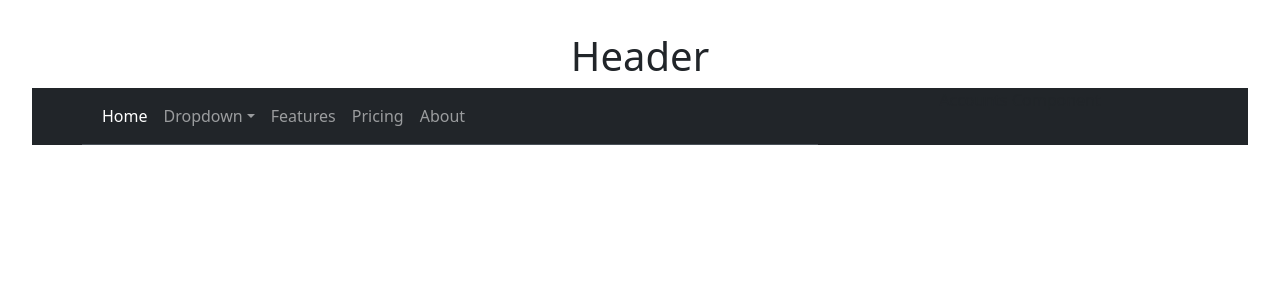
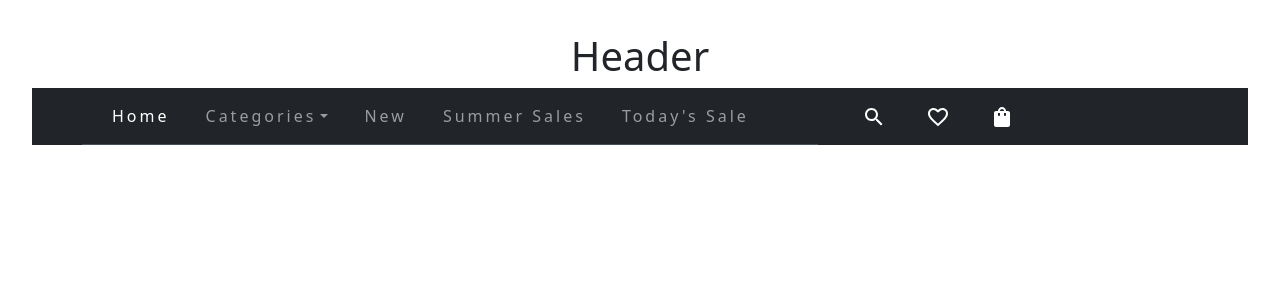
Before and after one commit to sanjaya121/reactjs-ui-client, a React (Vite) app: page / in a window 1280 px wide. Shown: the top 300 px of the page. Built offline with nearby package versions, Linux system fonts and the light colour scheme.

Commit message:
navingation accounts

```diff
--- a/package.json
+++ b/package.json
@@ -13,7 +13,8 @@
   "dependencies": {
     "@emotion/react": "^11.14.0",
     "@emotion/styled": "^11.14.0",
-    "@mui/material": "^6.4.0",
+    "@mui/icons-material": "^6.4.6",
+    "@mui/material": "^6.4.6",
     "axios": "^1.8.1",
     "bootstrap": "^5.3.3",
     "react": "^19.0.0",
--- /dev/null
+++ b/src/components/common/account/NavAccount.tsx
@@ -0,0 +1,32 @@
+
+import SearchIcon from '@mui/icons-material/Search';
+import FavoriteBorderIcon from '@mui/icons-material/FavoriteBorder';
+import ShoppingBagIcon from '@mui/icons-material/ShoppingBag';
+
+import './navaccount.scss'
+
+const NavAccount=()=>{
+
+    return(
+        <div className="navbar-account">
+           <div className="account-icon-container">
+            <div className="icons">
+                <div className="search-icon icon">
+                <SearchIcon />
+                </div>
+                <div className="favorites icon">
+                    <FavoriteBorderIcon/>
+                </div>
+                <div className="shopping-cart icon">
+                    <ShoppingBagIcon/>
+                </div>
+
+            </div>
+           </div>
+        </div>
+    )
+
+
+}
+
+export default NavAccount;
--- /dev/null
+++ b/src/components/common/account/navaccount.scss
@@ -0,0 +1,18 @@
+
+
+.navbar-account{
+
+    .account-icon-container{
+
+        .icons{
+            svg{
+                fill:#fff;
+            }
+         display: flex;
+         flex-direction: row;
+            .icon{
+                margin: 0 20px;
+            }
+        }
+    }
+}
--- a/src/components/common/navigation/Navigation.tsx
+++ b/src/components/common/navigation/Navigation.tsx
@@ -1,5 +1,4 @@
-
-
+import NavAccount from "../account/NavAccount";
 import "./navigation.scss";
 
 const Navigation = () => {
@@ -9,41 +8,80 @@ const Navigation = () => {
         <div className="row">
           <div className="col-lg-8 col-md-12">
             <div className="navigation-bar">
-            <nav className="navbar navbar-expand-lg bg-dark border-bottom border-body" data-bs-theme="dark">
+              <nav
+                className="navbar navbar-expand-lg bg-dark border-bottom border-body"
+                data-bs-theme="dark"
+              >
                 <div className="container-fluid">
-
                   <div className="collapse navbar-collapse" id="navbarColor01">
                     <ul className="navbar-nav me-auto mb-2 mb-lg-0">
                       <li className="nav-item">
-            <a className="nav-link active" aria-current="page" href="#">Home</a>
+                        <a
+                          className="nav-link active"
+                          aria-current="page"
+                          href="#"
+                        >
+                          Home
+                        </a>
                       </li>
                       <li className="nav-item dropdown">
-    <a className="nav-link dropdown-toggle" data-bs-toggle="dropdown" href="#" role="button" aria-expanded="false">Dropdown</a>
+                        <a
+                          className="nav-link dropdown-toggle"
+                          data-bs-toggle="dropdown"
+                          href="#"
+                          role="button"
+                          aria-expanded="false"
+                        >
+                          Categories
+                        </a>
                         <ul className="dropdown-menu">
-      <li><a className="dropdown-item" href="#">Action</a></li>
-      <li><a className="dropdown-item" href="#">Another action</a></li>
-      <li><a className="dropdown-item" href="#">Something else here</a></li>
+                          <li>
+                            <a className="dropdown-item" href="#">
+                              Men's
+                            </a>
+                          </li>
+                          <li>
+                            <a className="dropdown-item" href="#">
+                              Women's
+                            </a>
+                          </li>
+                          <li>
+                            <a className="dropdown-item" href="#">
+                              Kids
+                            </a>
+                          </li>
 
-      <li><a className="dropdown-item" href="#">Separated link</a></li>
+                          <li>
+                            <a className="dropdown-item" href="#">
+                              Sales
+                            </a>
+                          </li>
                         </ul>
                       </li>
                       <li className="nav-item">
-            <a className="nav-link" href="#">Features</a>
+                        <a className="nav-link" href="#">
+                          New
+                        </a>
                       </li>
                       <li className="nav-item">
-            <a className="nav-link" href="#">Pricing</a>
+                        <a className="nav-link" href="#">
+                          Summer Sales
+                        </a>
                       </li>
                       <li className="nav-item">
-            <a className="nav-link" href="#">About</a>
+                        <a className="nav-link" href="#">
+                          Today's Sale
+                        </a>
                       </li>
                     </ul>
-
                   </div>
                 </div>
               </nav>
             </div>
           </div>
-          <div className="col-lg-4 col-md-12">Accounts Component</div>
+          <div className="col-lg-4 col-md-12 nav-account-icons">
+            <NavAccount />
+          </div>
         </div>
       </div>
     </div>
--- a/src/components/common/navigation/navigation.scss
+++ b/src/components/common/navigation/navigation.scss
@@ -1,24 +1,18 @@
-// @import '../../../reset.scss';
-.navigation-bar {
-  .navigation {
-    // border: 1px solid red;
-    .nav-link {
-    //   border: 1px solid yellow;
-      list-style: none;
-    //   border: 1px solid green;
 
 
+.nav-content{
+  .nav-bar-bar{
+    .navbar{
+      .navbar-nav{
+        .nav-link{
+          margin: 0 10px;
+          letter-spacing: 3px;
+        }
+      }
     }
-
-    .dropdown{
-        .dropdown:hover{
-            .dropdown-content{
-                display: block;
-            }
-        }
-        .dropdown-content{
-            display: none;
-        }
+    .nav-account-icons{
+      display: flex;
+      align-items: center;
     }
   }
 }
```
Also changed, not shown: 1 other file (tests, documents, lock files or other folders). Lines whose indentation alone changed are shown as unchanged.
